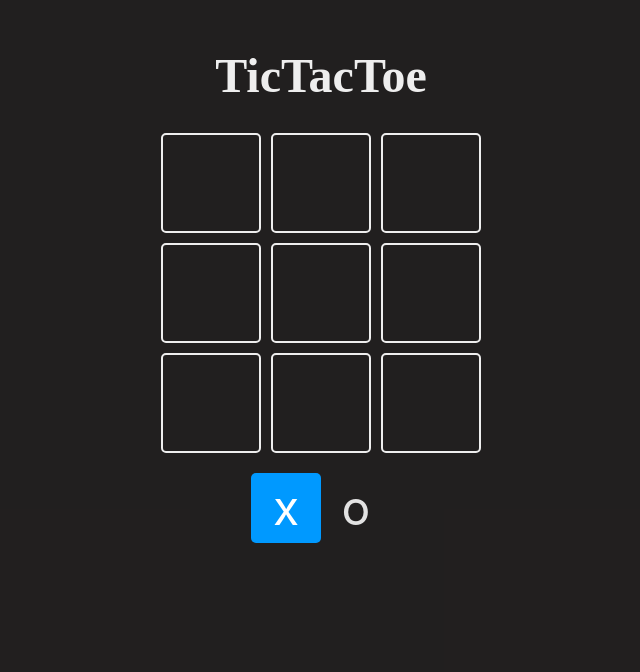
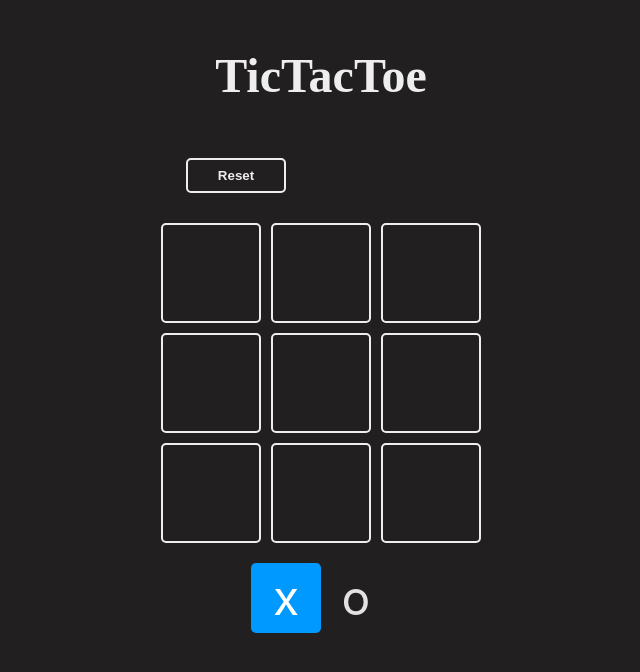
Before and after one commit to andres-developer19/tictactoe, a React (Create React App) app: page / in a window 1280 px wide. Shown: the top 672 px of the page, without its empty margins (319-959 px from the left). Built offline with nearby package versions, Linux system fonts and the light colour scheme.

Commit message:
reset button

```diff
--- a/src/Components/TicTacToe/TicTacToe.jsx
+++ b/src/Components/TicTacToe/TicTacToe.jsx
@@ -88,6 +88,7 @@ export const TicTacToe = () => {
     return (
     <div className='board'>
     <h1 className='title'>TicTacToe</h1>
+    <button onClick={resetGame}>Reset</button>
     <section className="game">
         {
         board.map((square, index) => {
```
